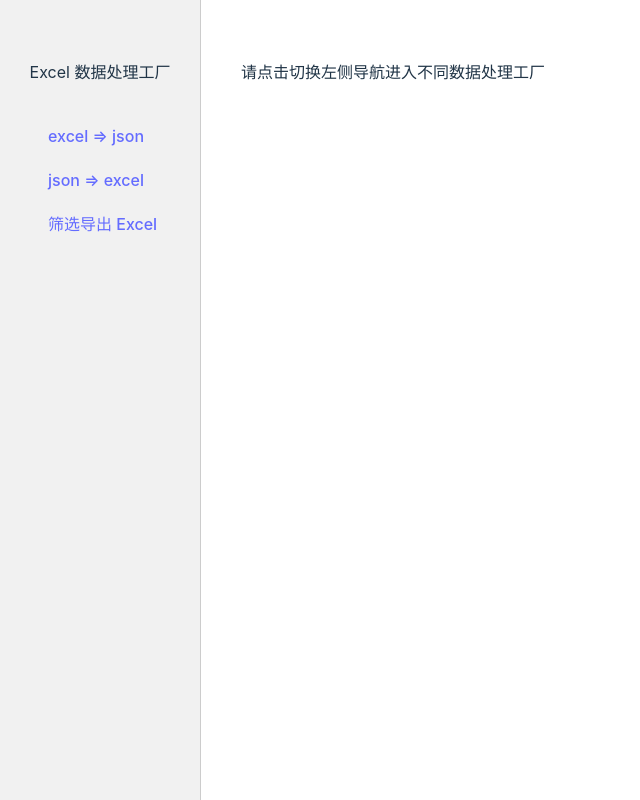
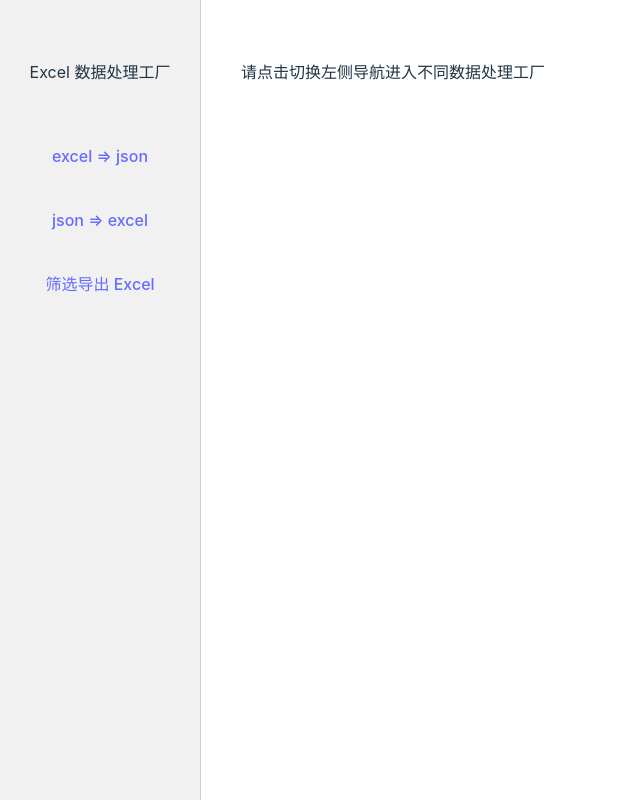
Before and after one commit to fxpby/xlsx-data-processor, a React (Vite) app: page / in a window 1280 px wide. Shown: the whole page, without its empty margins (0-640 px from the left). Built offline with nearby package versions, Linux system fonts and the light colour scheme.

Commit message:
feat: 样式调整

```diff
--- a/src/components/button/index.jsx
+++ b/src/components/button/index.jsx
@@ -1,7 +1,6 @@
 import './index.less'
 export default function PButton(prop) {
   const { children, onClick, className } = prop
-  console.log('classNames: ', className)
 
   const handleClick = (e) => {
     e.stopPropagation()
--- a/src/routes/root.jsx
+++ b/src/routes/root.jsx
@@ -10,7 +10,7 @@
           Excel 数据处理工厂
         </div>
         {navList.length ? (
-          <ul>
+          <ul className="list-none pl-0 flex flex-col items-center">
             {navList.map((item) => (
               <li key={item.id}>
                 <NavLink
--- a/src/routes/root.less
+++ b/src/routes/root.less
@@ -8,9 +8,6 @@
     width: 200px;
     background-color: #f1f1f1;
     border-right: 1px solid #ccc;
-    ul {
-      list-style: none;
-    }
     li {
       margin: 20px 0;
     }
```
